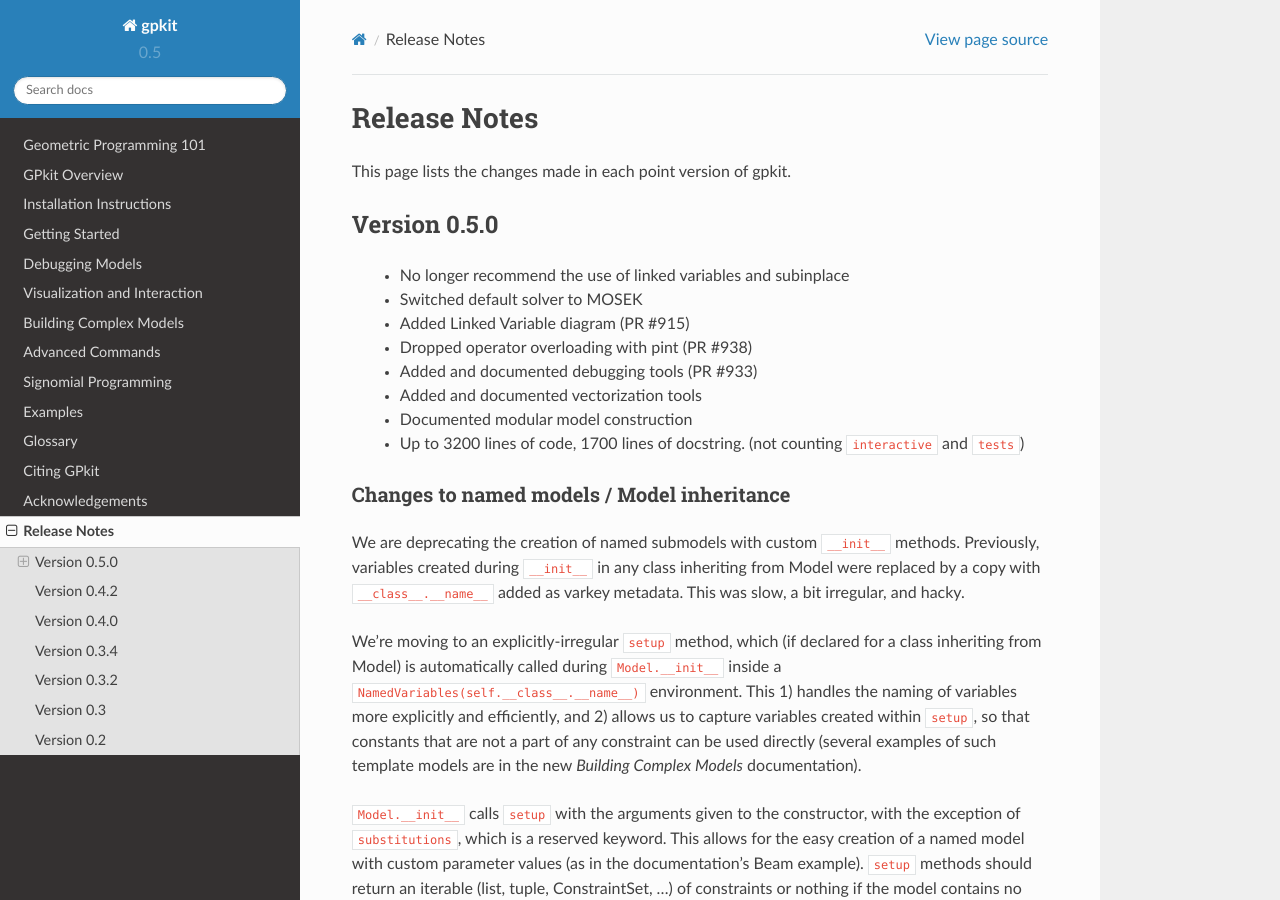
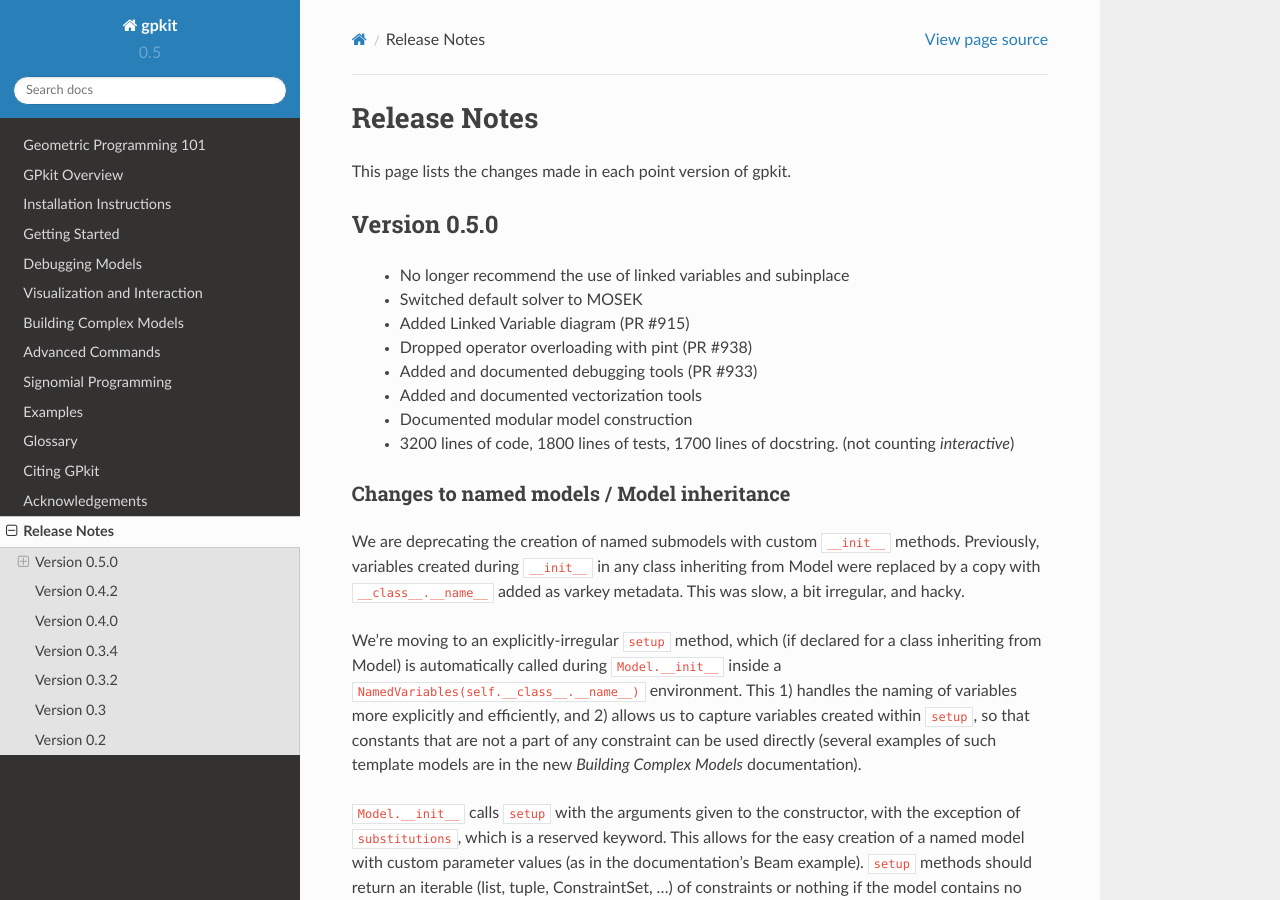
Before and after one commit to convexengineering/gpkit, a Sphinx documentation site: the page built from docs/source/releasenotes.rst, in a window 1280 px wide and 900 px high. Built offline with Sphinx 7.4.7 and the Read the Docs theme 2.0.0, drawn with Linux system fonts in a browser that asks for light colours.

Commit message:
update release notes

```diff
--- a/docs/source/releasenotes.rst
+++ b/docs/source/releasenotes.rst
@@ -12,7 +12,7 @@ Version 0.5.0
  * Added and documented debugging tools (PR #933)
  * Added and documented vectorization tools
  * Documented modular model construction
- * Up to 3200 lines of code, 1700 lines of docstring. (not counting ``interactive`` and ``tests``)
+ * 3200 lines of code, 1800 lines of tests, 1700 lines of docstring. (not counting `interactive`)
 
 Changes to named models / Model inheritance
 -------------------------------------------
```
